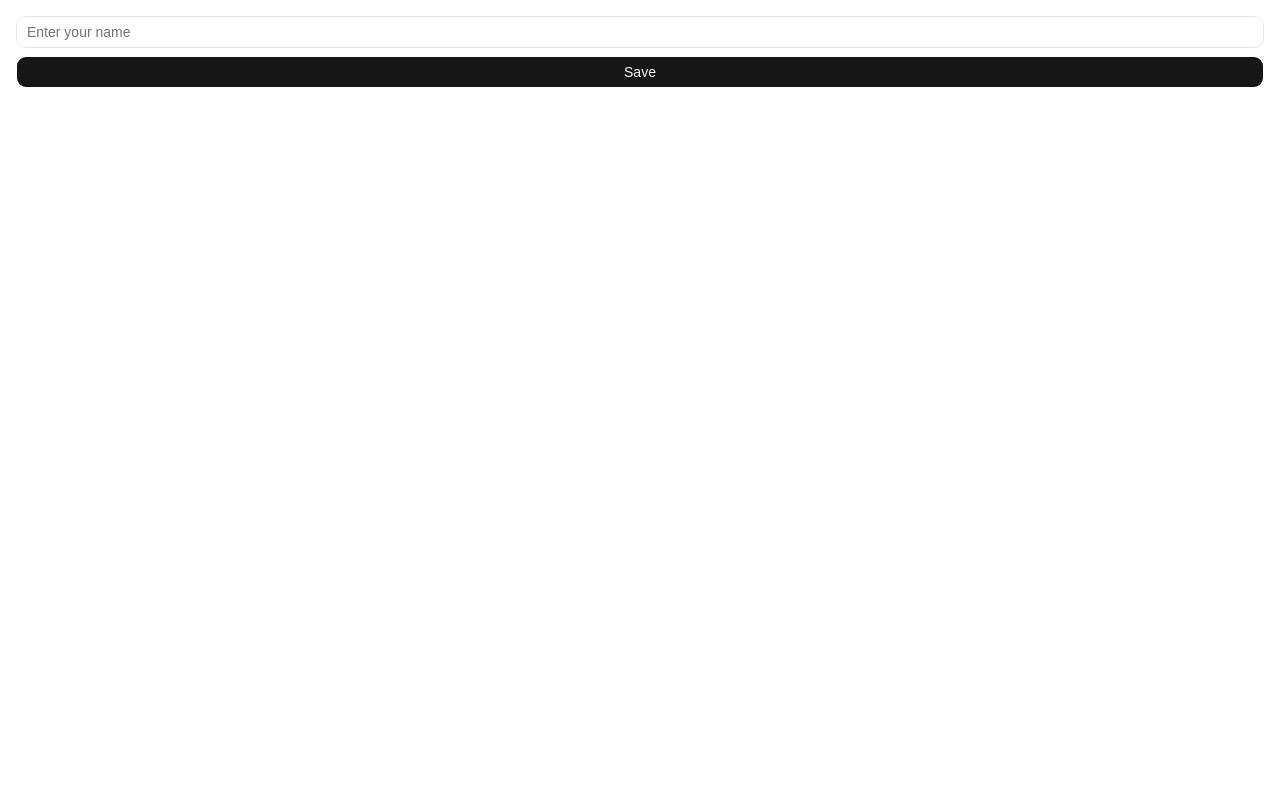
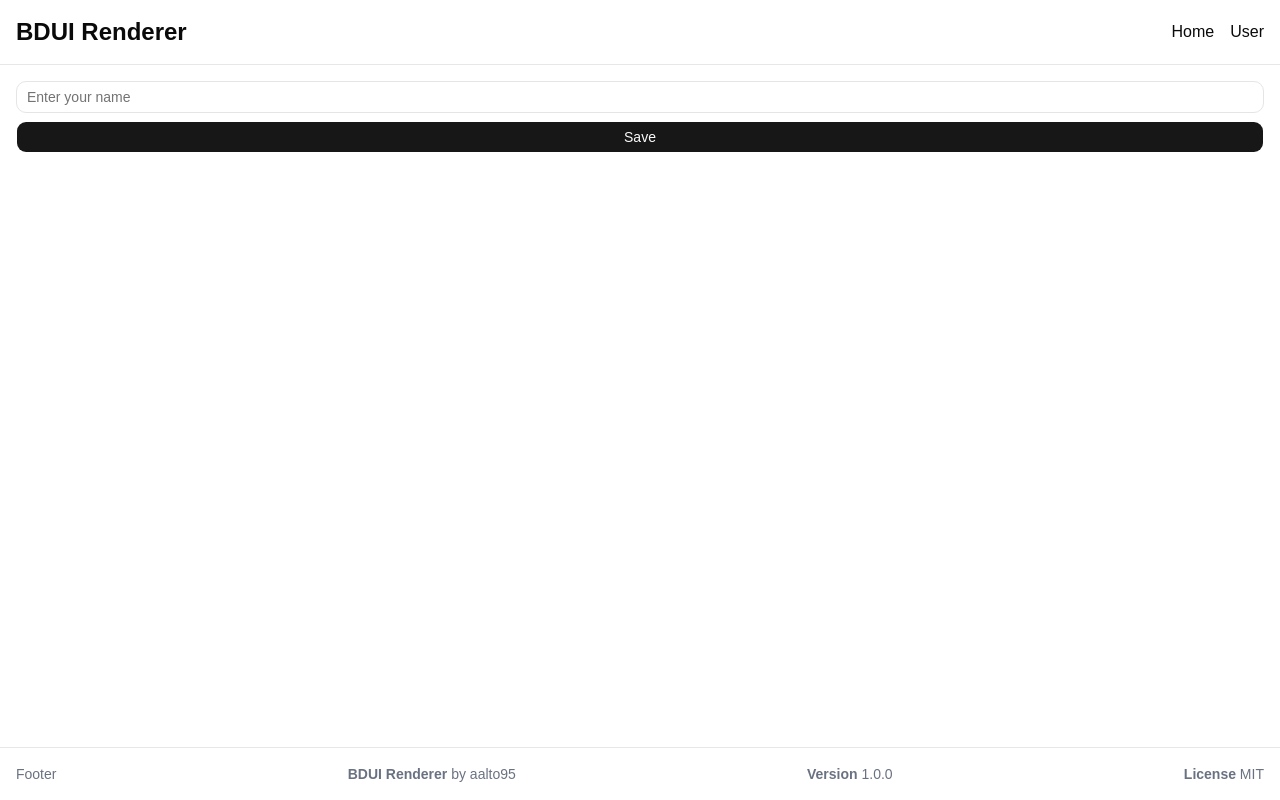
Before and after one commit to aalto95/fable-ui, a React (Vite) app: page / in a window 1280 px wide. Before the commit this address had no page. Built offline with nearby package versions, Linux system fonts and the light colour scheme.

Commit message:
Add simple header and footer

```diff
--- a/package.json
+++ b/package.json
@@ -1,6 +1,6 @@
 {
-  "name": "react-template",
-  "version": "0.0.0",
+  "name": "bdui-renderer",
+  "version": "1.0.0",
   "private": true,
   "type": "module",
   "scripts": {
--- a/src/App.tsx
+++ b/src/App.tsx
@@ -3,6 +3,8 @@ import { useEffect, useState } from "react";
 import { Route, Routes } from "react-router";
 import { Renderer } from "./components/core/Renderer";
 import type { Page } from "./models/interfaces/page";
+import { Header } from "./components/layout/header";
+import { Footer } from "./components/layout/footer";
 
 export const App: React.FC = () => {
   const [pages, setPages] = useState<Page[]>();
@@ -19,6 +21,9 @@ export const App: React.FC = () => {
   }, []);
 
   return (
+    <div className="flex flex-col h-screen">
+    <Header />
+    <main className="h-full">
     <Routes>
       {pages?.map((page) => {
         return (
@@ -30,5 +35,8 @@ export const App: React.FC = () => {
         );
       })}
     </Routes>
+    </main>
+    <Footer />
+    </div>
   );
 };
--- /dev/null
+++ b/src/components/layout/footer.tsx
@@ -0,0 +1,16 @@
+export const Footer = () => {
+  return (
+    <footer className="flex justify-between items-center p-4 border-t border-gray-200">
+      <p className="text-sm text-gray-500">Footer</p>
+      <p className="text-sm text-gray-500">
+        <span className="font-bold">BDUI Renderer</span> by aalto95
+      </p>
+      <p className="text-sm text-gray-500">
+        <span className="font-bold">Version</span> 1.0.0
+      </p>
+      <p className="text-sm text-gray-500">
+        <span className="font-bold">License</span> MIT
+      </p>
+    </footer>
+  );
+};
--- /dev/null
+++ b/src/components/layout/header.tsx
@@ -0,0 +1,13 @@
+import { Link } from "react-router";
+
+export const Header = () => {
+  return (
+    <header className="flex justify-between items-center p-4 border-b border-gray-200">
+      <h1 className="text-2xl font-bold">BDUI Renderer</h1>
+      <nav className="flex justify-between items-center gap-4">
+        <Link to="/">Home</Link>
+        <Link to="/user">User</Link>
+      </nav>
+    </header>
+  );
+};
```
